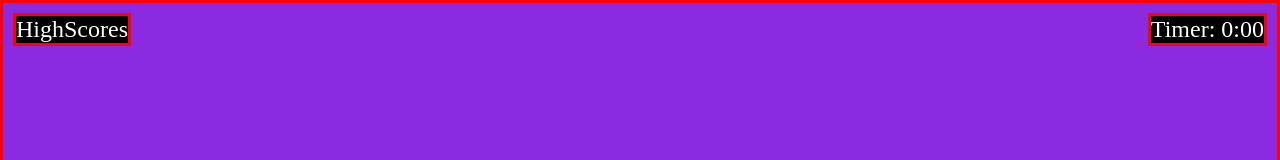
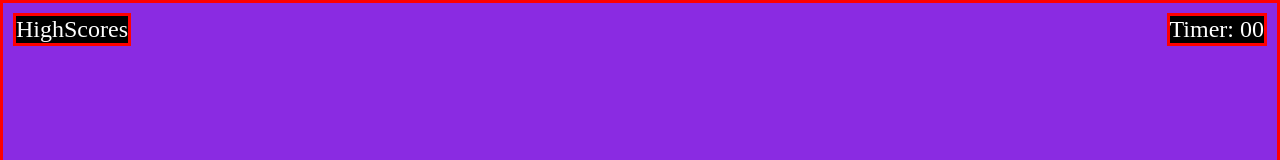
Before and after one commit to jmsoltero/Joses-quiz, a plain HTML site: page index.html in a window 1280 px wide. Shown: the top 160 px of the page. Drawn offline with Linux system fonts and the light colour scheme.

Commit message:
attempt 2

```diff
--- a/index.html
+++ b/index.html
@@ -14,7 +14,7 @@
         <!--Top of page-->
         <div class="Top-Bar">
             <button id="highscore" class="btn">HighScores</button>
-            <p id="timer">Timer: 0:00</p>
+            <p id="timer">Timer: 00</p>
         </div>
             <div class="inner-cont">
                 <!--Quiz Welcome-->
```
